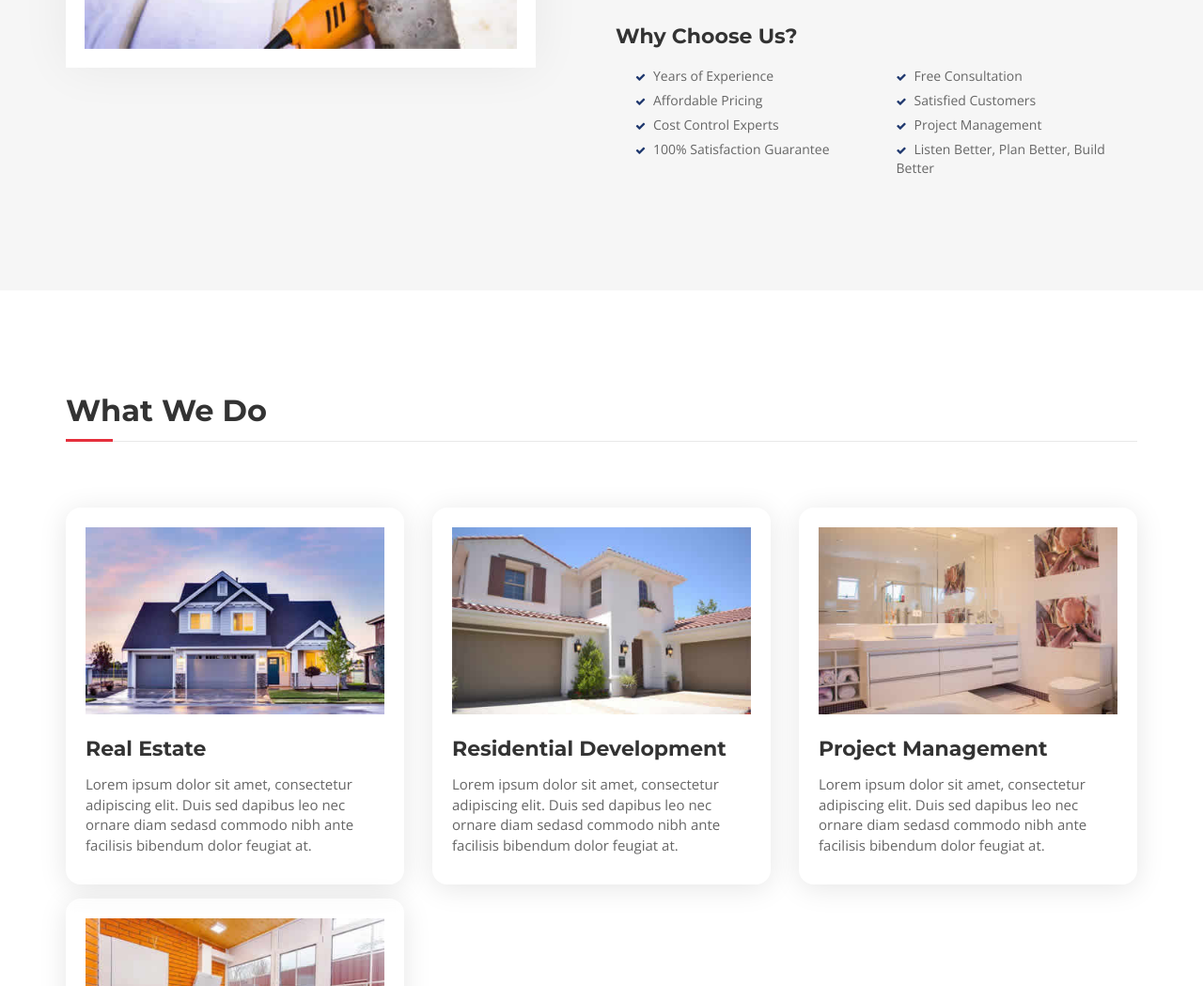
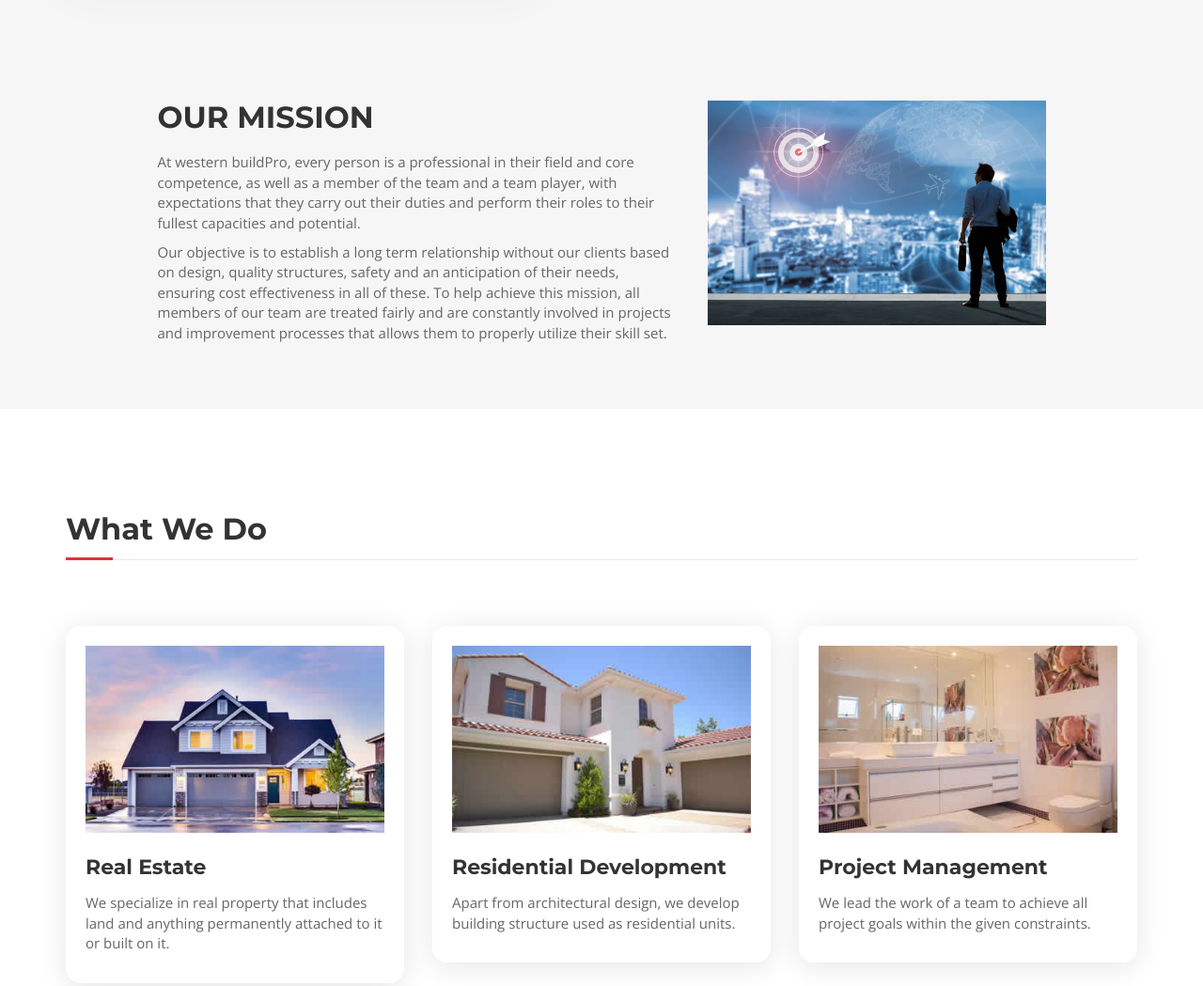
Before and after one commit to Petersheg/westernbuildpro, a plain HTML site: page index.html in a window 1280 px wide. Shown: the part 1375-2424 px from the top of the page at 94% size. Drawn offline with nearby package versions, Linux system fonts and the light colour scheme.

Commit message:
added new content

```diff
--- a/css/style.css
+++ b/css/style.css
@@ -177,7 +177,7 @@ a:focus, .btn:focus, .btn:active:focus, .btn.active:focus, .btn.focus, .btn:acti
 	-o-background-size: cover;
 }
 .intro .overlay {
-	background: rgba(0,0,0,0.3);
+	background: rgba(0,0,0,0.6);
 }
 .intro h1 {
 	font-family: 'Montserrat', sans-serif;
@@ -226,8 +226,12 @@ header .intro-text {
 	border: 2px solid #fff;
 }
 /* About Section */
+.mission{
+	padding: 6rem 0;
+	background: #f6f6f6;
+}
 #about {
-	padding: 110px 0;
+	padding: 6rem 0;
 	background: #f6f6f6;
 }
 #about h3 {
@@ -264,7 +268,6 @@ header .intro-text {
 	padding-right: 8px;
 }
 #about img {
-	padding: 20px;
 	width: 500px;
 	margin-top: 10px;
 	background: #fff;
--- a/index.html
+++ b/index.html
@@ -79,18 +79,19 @@
   <div class="container">
     <div class="row">
       <div class="col-xs-12 col-md-6 col-md-offset-1">
-        <h3>Cost for your home renovation project</h3>
+        <h3>Quick Estimate with accurate delivery</h3>
         <p>Get started today and complete our form to request your free estimate</p>
       </div>
       <div class="col-xs-12 col-md-4 text-center"><a href="#contact" class="btn btn-custom btn-lg page-scroll">Free Estimate</a></div>
     </div>
   </div>
 </div>
+
 <!-- About Section -->
 <div id="about">
   <div class="container">
     <div class="row">
-      <div class="col-xs-12 col-md-6"> <img src="img/about.jpg" class="img-responsive" alt=""> </div>
+      <div class="col-xs-12 col-md-6"> <img src="img/who we are.jpg" class="img-responsive" alt=""> </div>
       <div class="col-xs-12 col-md-6">
         <div class="about-text">
           <h2>Who We Are</h2>
@@ -104,7 +105,7 @@
             their needs and exceeding their expectations. We try to gain the trust of our clients through
             exceptional performance by every member of the team.
           </p>
-          <h3>Why Choose Us?</h3>
+          <!-- <h3>Why Choose Us?</h3>
           <div class="list-style">
             <div class="col-lg-6 col-sm-6 col-xs-12">
               <ul>
@@ -122,8 +123,32 @@
                 <li>Listen Better, Plan Better, Build Better</li>
               </ul>
             </div>
-          </div>
+          </div> -->
         </div>
+      </div>
+    </div>
+  </div>
+</div>
+<div class="mission">
+  <div class="container">
+    <div class="row">
+      <div class="col-xs-12 col-md-6 col-md-offset-1 about-text">
+        <h2 class="text-light">OUR MISSION</h2>
+          <p>
+            At western buildPro, every person is a professional in their field and core competence, as
+            well as a member of the team and a team player, with expectations that they carry out their
+            duties and perform their roles to their fullest capacities and potential.
+          </p>
+          <p>
+            Our objective is to establish a long term relationship without our clients based on design,
+            quality structures, safety and an anticipation of their needs, ensuring cost effectiveness in
+            all of these. To help achieve this mission, all members of our team are treated fairly and are
+            constantly involved in projects and improvement processes that allows them to properly utilize
+            their skill set.
+          </p>
+      </div>
+      <div class="col-xs-12 col-md-4 ">
+        <div> <img src="img/our-mission.jpg" class="img-responsive" alt=""></div>
       </div>
     </div>
   </div>
@@ -141,8 +166,9 @@
           <div class="service-media"> <img src="img/services/service-1.jpg" alt=" "> </div>
           <div class="service-desc">
             <h3>Real Estate</h3>
-            <p>Lorem ipsum dolor sit amet, consectetur adipiscing elit. Duis sed dapibus leo nec ornare
-              diam sedasd commodo nibh ante facilisis bibendum dolor feugiat at.
+            <p>
+              We specialize in real property that includes land and anything permanently attached to
+              it or built on it.
             </p>
           </div>
         </div>
@@ -152,8 +178,7 @@
           <div class="service-media"> <img src="img/services/service-2.jpg" alt=" "> </div>
           <div class="service-desc">
             <h3>Residential Development</h3>
-            <p>Lorem ipsum dolor sit amet, consectetur adipiscing elit. Duis sed dapibus leo nec ornare
-              diam sedasd commodo nibh ante facilisis bibendum dolor feugiat at.
+            <p>Apart from architectural design, we develop building structure used as residential units.
             </p>
           </div>
         </div>
@@ -163,8 +188,7 @@
           <div class="service-media"> <img src="img/services/service-3.jpg" alt=" "> </div>
           <div class="service-desc">
             <h3>Project Management</h3>
-            <p>Lorem ipsum dolor sit amet, consectetur adipiscing elit. Duis sed dapibus leo nec ornare
-              diam sedasd commodo nibh ante facilisis bibendum dolor feugiat at.
+            <p>We lead the work of a team to achieve all project goals within the given constraints.
             </p>
           </div>
         </div>
@@ -176,8 +200,7 @@
           <div class="service-media"> <img src="img/services/service-4.jpg" alt=" "> </div>
           <div class="service-desc">
             <h3>Architectural and Structural Designs</h3>
-            <p>Lorem ipsum dolor sit amet, consectetur adipiscing elit. Duis sed dapibus leo nec ornare diam
-              sedasd commodo nibh ante facilisis bibendum dolor feugiat at.
+            <p> We design amazing building structure to meet the needs of our clients.
             </p>
           </div>
         </div>
@@ -424,7 +447,7 @@
 <!-- Footer Section -->
 <div id="footer">
   <div class="container text-center">
-    <p>&copy; 2022 BUIDPRO. Design by <a href="http://www.templatewire.com" rel="nofollow">Cipher</a></p>
+    <p>&copy; 2022 BUIDPRO. Designed by <a href="https://github.com/Petersheg/" rel="nofollow">Cipher</a></p>
   </div>
 </div>
 <script type="text/javascript" src="js/jquery.1.11.1.js"></script>
```
Also changed, not shown: img/about.jpg (deleted), img/our-mission.jpg (added), img/who we are.jpg (added).
